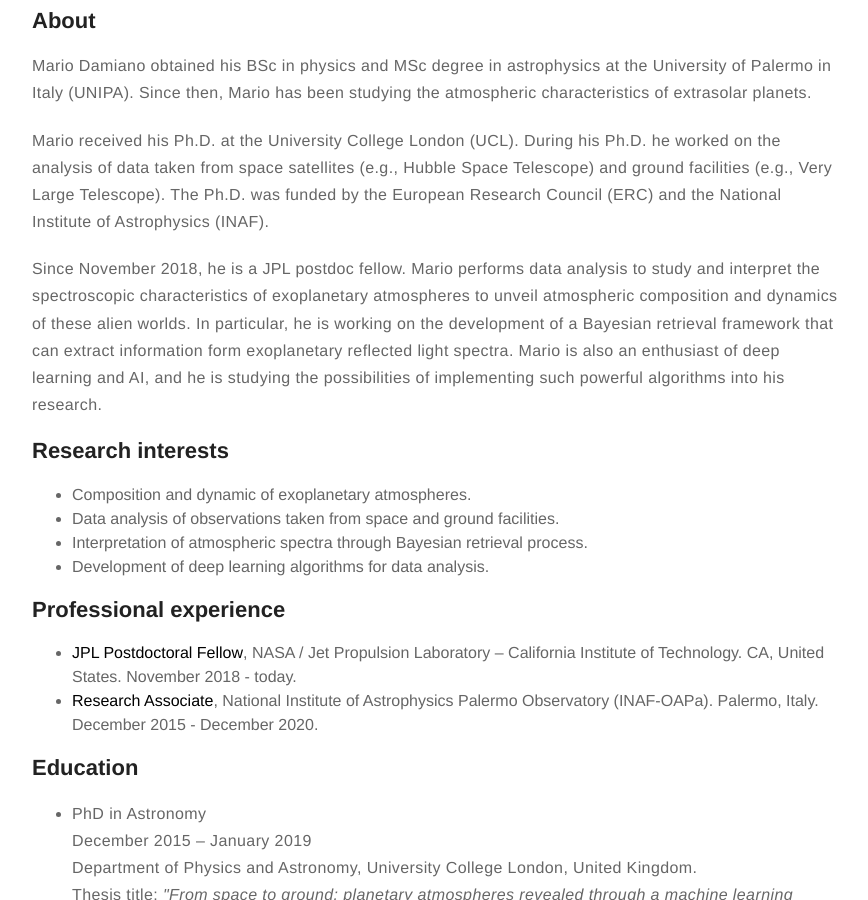
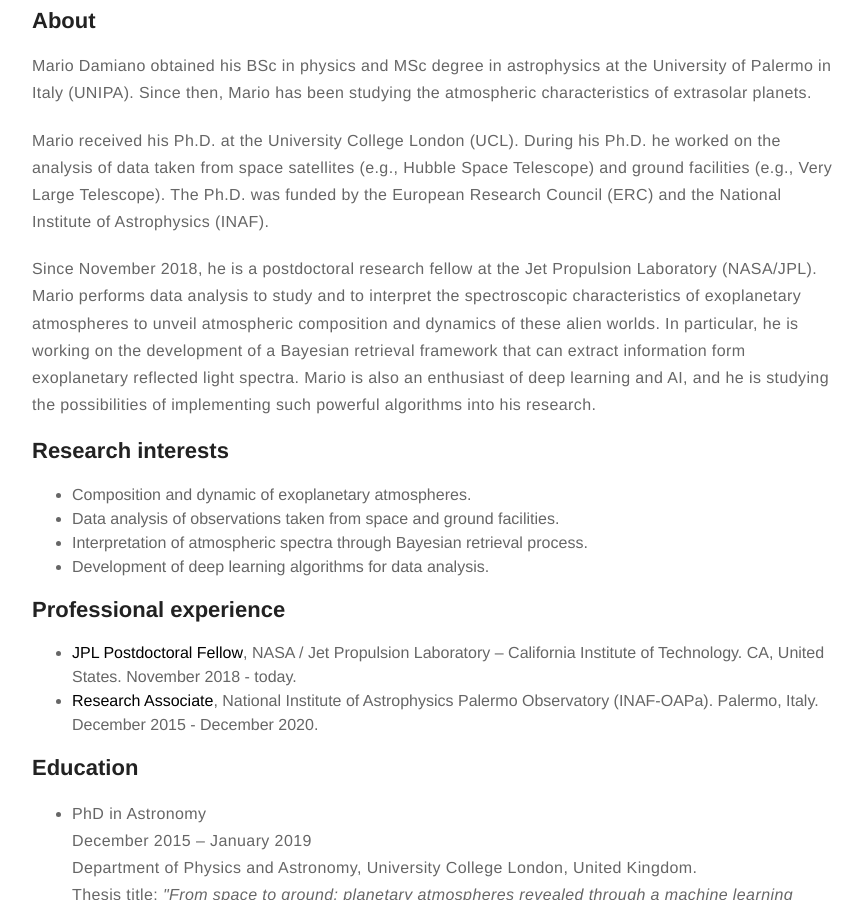
Before and after one commit to MDamiano/MDamiano.github.io, a Jekyll site: the page built from about.md, in a window 1280 px wide and 900 px high, scrolled down 625 px. Shown: the whole window, without its empty margins (203-1071 px from the left). Built offline with Jekyll 4.4.1, drawn with Linux system fonts in a browser that asks for light colours.

Commit message:
Dec update

```diff
--- a/about.md
+++ b/about.md
@@ -17,7 +17,7 @@ layout: page
 
 <p>Mario received his Ph.D. at the University College London (UCL). During his Ph.D. he worked on the analysis of data taken from space satellites (e.g., Hubble Space Telescope) and ground facilities (e.g., Very Large Telescope). The Ph.D. was funded by the European Research Council (ERC) and the National Institute of Astrophysics (INAF).</p>
 
-<p>Since November 2018, he is a JPL postdoc fellow. Mario performs data analysis to study and interpret the spectroscopic characteristics of exoplanetary atmospheres to unveil atmospheric composition and dynamics of these alien worlds. In particular, he is working on the development of a Bayesian retrieval framework that can extract information form exoplanetary reflected light spectra. Mario is also an enthusiast of deep learning and AI, and he is studying the possibilities of implementing such powerful algorithms into his research.</p>
+<p>Since November 2018, he is a postdoctoral research fellow at the Jet Propulsion Laboratory (NASA/JPL). Mario performs data analysis to study and to interpret the spectroscopic characteristics of exoplanetary atmospheres to unveil atmospheric composition and dynamics of these alien worlds. In particular, he is working on the development of a Bayesian retrieval framework that can extract information form exoplanetary reflected light spectra. Mario is also an enthusiast of deep learning and AI, and he is studying the possibilities of implementing such powerful algorithms into his research.</p>
 
 <h2>Research interests</h2>
 <ul class="skill-list">
```
Also changed, not shown: 1 other file.
